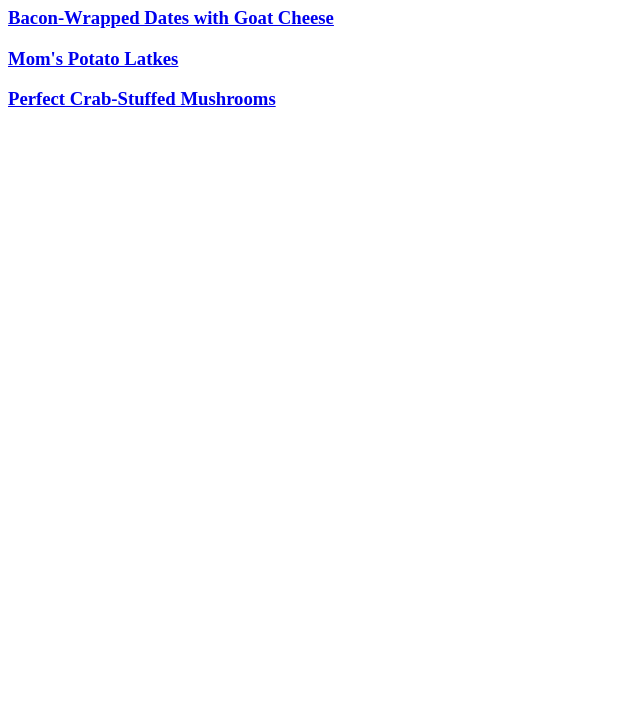
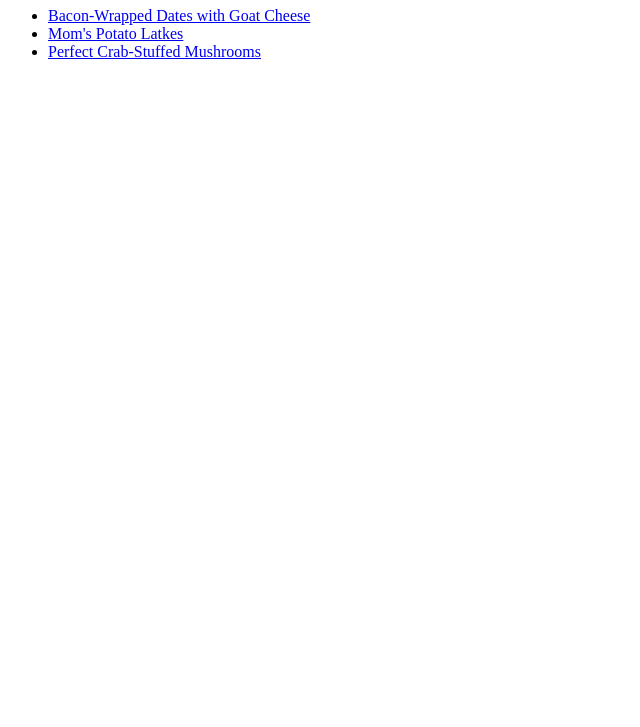
Before and after one commit to Antonis-Delavogias/odin-project-first-webpage, a plain HTML site: page index.html in a window 1280 px wide. Shown: the part 73-800 px from the top of the page, without its empty margins (0-640 px from the left). Drawn offline with Linux system fonts and the light colour scheme.

Commit message:
recipes now in unorder list as should be

```diff
--- a/index.html
+++ b/index.html
@@ -7,8 +7,10 @@
 
     <body>
         <h1>Odin Recipes</h1>
-        <h3><a href="./recipes/bacon-wrapped.html">Bacon-Wrapped Dates with Goat Cheese</a></h3>
-        <h3><a href="./recipes/moms-potato.html">Mom's Potato Latkes</a></h3>
-        <h3><a href="./recipes/perfect-crub.html">Perfect Crab-Stuffed Mushrooms</a></h3>
+        <ul>
+            <li><a href="./recipes/bacon-wrapped.html">Bacon-Wrapped Dates with Goat Cheese</a></li>
+            <li><a href="./recipes/moms-potato.html">Mom's Potato Latkes</a></li>
+            <li><a href="./recipes/perfect-crub.html">Perfect Crab-Stuffed Mushrooms</a></li>
+        </ul>
     </body>
 </html>
```
